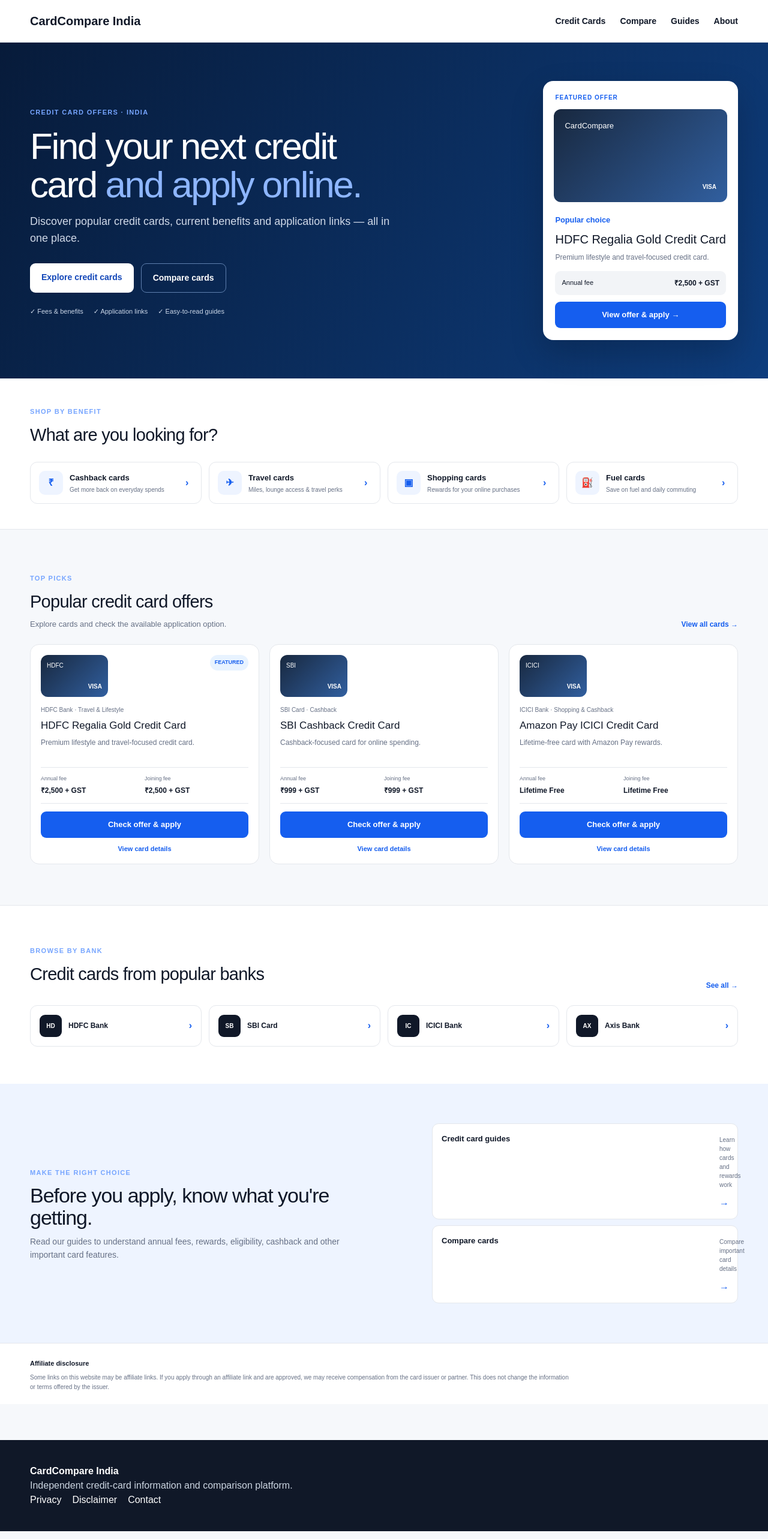
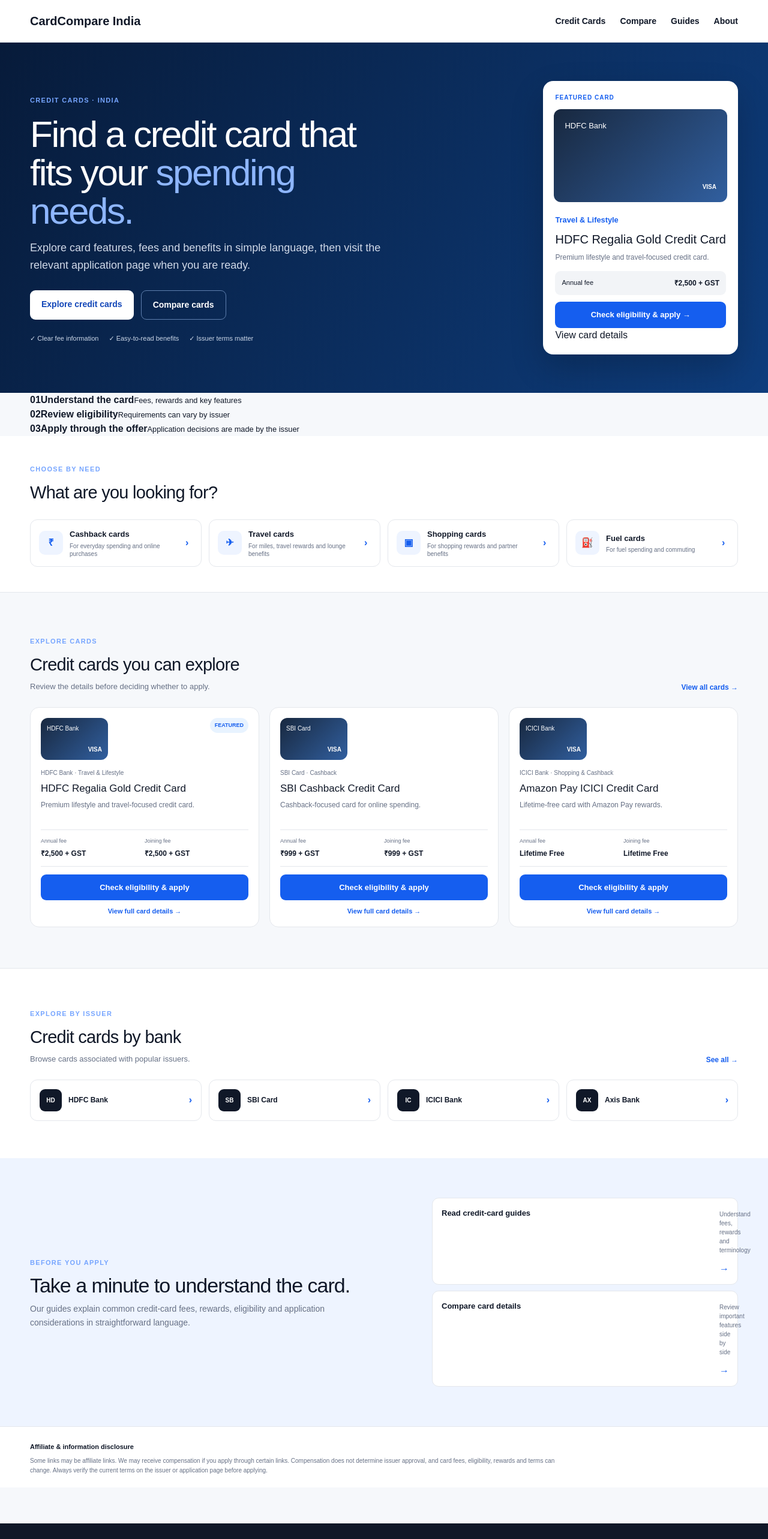
Before and after one commit to Rock682/Credit-card-affiliate-website, a Next.js app: page / in a window 1280 px wide. Shown: the top 2566 px of the page at 60% size. Built offline with nearby package versions, Linux system fonts and the light colour scheme.

Commit message:
Improve homepage trust clarity and CTAs

```diff
--- a/app/page.tsx
+++ b/app/page.tsx
@@ -2,54 +2,72 @@
 import { cards } from "@/lib/cards";
 
 const categories = [
-  { title: "Cashback", text: "Get more back on everyday spends", icon: "₹" },
-  { title: "Travel", text: "Miles, lounge access & travel perks", icon: "✈" },
-  { title: "Shopping", text: "Rewards for your online purchases", icon: "▣" },
-  { title: "Fuel", text: "Save on fuel and daily commuting", icon: "⛽" },
+  { title: "Cashback", text: "For everyday spending and online purchases", icon: "₹" },
+  { title: "Travel", text: "For miles, travel rewards and lounge benefits", icon: "✈" },
+  { title: "Shopping", text: "For shopping rewards and partner benefits", icon: "▣" },
+  { title: "Fuel", text: "For fuel spending and commuting", icon: "⛽" },
 ];
 
 const banks = ["HDFC Bank", "SBI Card", "ICICI Bank", "Axis Bank"];
 
 export default function Home() {
+  const featured = cards[0];
+
   return (
     <>
       <section className="affiliate-hero">
         <div className="container affiliate-hero-grid">
           <div>
-            <span className="affiliate-eyebrow">CREDIT CARD OFFERS · INDIA</span>
-            <h1>Find your next credit card <span>and apply online.</span></h1>
-            <p>Discover popular credit cards, current benefits and application links — all in one place.</p>
+            <span className="affiliate-eyebrow">CREDIT CARDS · INDIA</span>
+            <h1>Find a credit card that fits your <span>spending needs.</span></h1>
+            <p>Explore card features, fees and benefits in simple language, then visit the relevant application page when you are ready.</p>
             <div className="hero-cta-row">
               <Link href="/credit-cards" className="primary-cta">Explore credit cards</Link>
               <Link href="/compare" className="secondary-cta">Compare cards</Link>
             </div>
             <div className="hero-points">
-              <span>✓ Fees & benefits</span>
-              <span>✓ Application links</span>
-              <span>✓ Easy-to-read guides</span>
+              <span>✓ Clear fee information</span>
+              <span>✓ Easy-to-read benefits</span>
+              <span>✓ Issuer terms matter</span>
             </div>
           </div>
+
+          {featured && (
             <div className="offer-hero-card">
-            <div className="offer-label">FEATURED OFFER</div>
+              <div className="offer-label">FEATURED CARD</div>
               <div className="offer-card-art">
-              <span>CardCompare</span><b>VISA</b>
+                <span>{featured.bank}</span><b>VISA</b>
               </div>
               <div className="offer-card-content">
-              <small>Popular choice</small>
-              <h2>{cards[0]?.name}</h2>
-              <p>{cards[0]?.description}</p>
+                <small>{featured.category}</small>
+                <h2>{featured.name}</h2>
+                <p>{featured.description}</p>
                 <div className="offer-highlight">
-                <span>Annual fee</span><strong>{cards[0]?.annualFee}</strong>
+                  <span>Annual fee</span><strong>{featured.annualFee}</strong>
                 </div>
-              <Link href={"/credit-cards/" + cards[0]?.slug} className="apply-cta">View offer & apply →</Link>
+                <div className="hero-card-actions">
+                  <Link href={"/credit-cards/" + featured.slug} className="apply-cta">Check eligibility & apply →</Link>
+                  <Link href={"/credit-cards/" + featured.slug} className="hero-details">View card details</Link>
                 </div>
               </div>
+            </div>
+          )}
+        </div>
+      </section>
+
+      <section className="trust-strip">
+        <div className="container trust-strip-inner">
+          <div><b>01</b><span><strong>Understand the card</strong><small>Fees, rewards and key features</small></span></div>
+          <div><b>02</b><span><strong>Review eligibility</strong><small>Requirements can vary by issuer</small></span></div>
+          <div><b>03</b><span><strong>Apply through the offer</strong><small>Application decisions are made by the issuer</small></span></div>
         </div>
       </section>
 
       <section className="category-strip">
         <div className="container">
-          <div className="home-section-head compact"><div><span className="home-label">SHOP BY BENEFIT</span><h2>What are you looking for?</h2></div></div>
+          <div className="home-section-head compact">
+            <div><span className="home-label">CHOOSE BY NEED</span><h2>What are you looking for?</h2></div>
+          </div>
           <div className="benefit-grid">
             {categories.map((item) => (
               <Link href="/credit-cards" className="benefit-item" key={item.title}>
@@ -65,14 +83,19 @@
       <section className="top-offers">
         <div className="container">
           <div className="home-section-head">
-            <div><span className="home-label">TOP PICKS</span><h2>Popular credit card offers</h2><p>Explore cards and check the available application option.</p></div>
+            <div>
+              <span className="home-label">EXPLORE CARDS</span>
+              <h2>Credit cards you can explore</h2>
+              <p>Review the details before deciding whether to apply.</p>
+            </div>
             <Link href="/credit-cards">View all cards →</Link>
           </div>
+
           <div className="affiliate-card-grid">
             {cards.map((card, index) => (
               <article className="affiliate-card" key={card.slug}>
                 <div className="affiliate-card-head">
-                  <div className={"bank-card bank-" + index}><span>{card.bank.split(" ")[0]}</span><b>VISA</b></div>
+                  <div className={"bank-card bank-" + index}><span>{card.bank}</span><b>VISA</b></div>
                   {index === 0 && <span className="featured-tag">FEATURED</span>}
                 </div>
                 <div className="affiliate-bank">{card.bank} · {card.category}</div>
@@ -82,8 +105,8 @@
                   <div><small>Annual fee</small><strong>{card.annualFee}</strong></div>
                   <div><small>Joining fee</small><strong>{card.joiningFee}</strong></div>
                 </div>
-                <Link href={"/credit-cards/" + card.slug} className="apply-button">Check offer & apply</Link>
-                <Link href={"/credit-cards/" + card.slug} className="details-link">View card details</Link>
+                <Link href={"/credit-cards/" + card.slug} className="apply-button">Check eligibility & apply</Link>
+                <Link href={"/credit-cards/" + card.slug} className="details-link">View full card details →</Link>
               </article>
             ))}
           </div>
@@ -93,27 +116,38 @@
       <section className="bank-section">
         <div className="container">
           <div className="home-section-head">
-            <div><span className="home-label">BROWSE BY BANK</span><h2>Credit cards from popular banks</h2></div>
+            <div><span className="home-label">EXPLORE BY ISSUER</span><h2>Credit cards by bank</h2><p>Browse cards associated with popular issuers.</p></div>
             <Link href="/credit-cards">See all →</Link>
           </div>
           <div className="bank-grid">
-            {banks.map((bank) => <Link href="/credit-cards" className="bank-link" key={bank}><span>{bank.slice(0, 2).toUpperCase()}</span><strong>{bank}</strong><b>›</b></Link>)}
+            {banks.map((bank) => (
+              <Link href="/credit-cards" className="bank-link" key={bank}>
+                <span>{bank.slice(0, 2).toUpperCase()}</span><strong>{bank}</strong><b>›</b>
+              </Link>
+            ))}
           </div>
         </div>
       </section>
 
       <section className="affiliate-guide">
         <div className="container guide-layout">
-          <div><span className="home-label">MAKE THE RIGHT CHOICE</span><h2>Before you apply, know what you're getting.</h2><p>Read our guides to understand annual fees, rewards, eligibility, cashback and other important card features.</p></div>
+          <div>
+            <span className="home-label">BEFORE YOU APPLY</span>
+            <h2>Take a minute to understand the card.</h2>
+            <p>Our guides explain common credit-card fees, rewards, eligibility and application considerations in straightforward language.</p>
+          </div>
           <div className="guide-links">
-            <Link href="/guides"><strong>Credit card guides</strong><small>Learn how cards and rewards work</small><b>→</b></Link>
-            <Link href="/compare"><strong>Compare cards</strong><small>Compare important card details</small><b>→</b></Link>
+            <Link href="/guides"><strong>Read credit-card guides</strong><small>Understand fees, rewards and terminology</small><b>→</b></Link>
+            <Link href="/compare"><strong>Compare card details</strong><small>Review important features side by side</small><b>→</b></Link>
           </div>
         </div>
       </section>
 
       <section className="affiliate-disclosure">
-        <div className="container"><strong>Affiliate disclosure</strong><p>Some links on this website may be affiliate links. If you apply through an affiliate link and are approved, we may receive compensation from the card issuer or partner. This does not change the information or terms offered by the issuer.</p></div>
+        <div className="container">
+          <strong>Affiliate & information disclosure</strong>
+          <p>Some links may be affiliate links. We may receive compensation if you apply through certain links. Compensation does not determine issuer approval, and card fees, eligibility, rewards and terms can change. Always verify the current terms on the issuer or application page before applying.</p>
+        </div>
       </section>
     </>
   );
```
Lines whose indentation alone changed are shown as unchanged.
